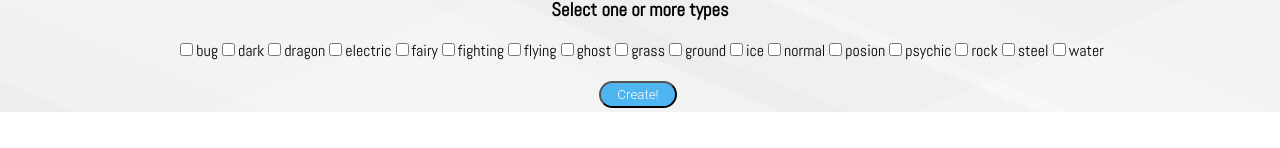
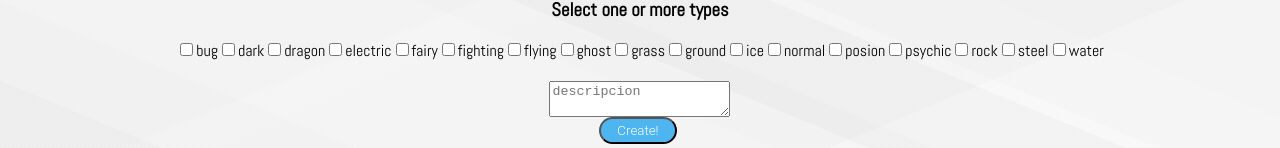
Before and after one commit to LeaMarco/Pokepedia, a React (Create React App) app in the folder client/: page /create in a window 1280 px wide. Shown: the part 801-949 px from the top of the page. Before the commit the page ends 913 px from the top, so only its background shows below. Built offline with nearby package versions, Linux system fonts and the light colour scheme.

Commit message:
cambio en package json

```diff
--- a/client/src/components/Create.js
+++ b/client/src/components/Create.js
@@ -182,7 +182,7 @@ export default function Create() {
             </label>
           ))}
         </div>
-
+            <textarea placeholder="descripcion" className="styles.description"></textarea>
         <button type="submit" className={styles.button}>
           Create!
         </button>
```
Also changed, not shown: 1 other file (tests, documents, lock files or other folders).
